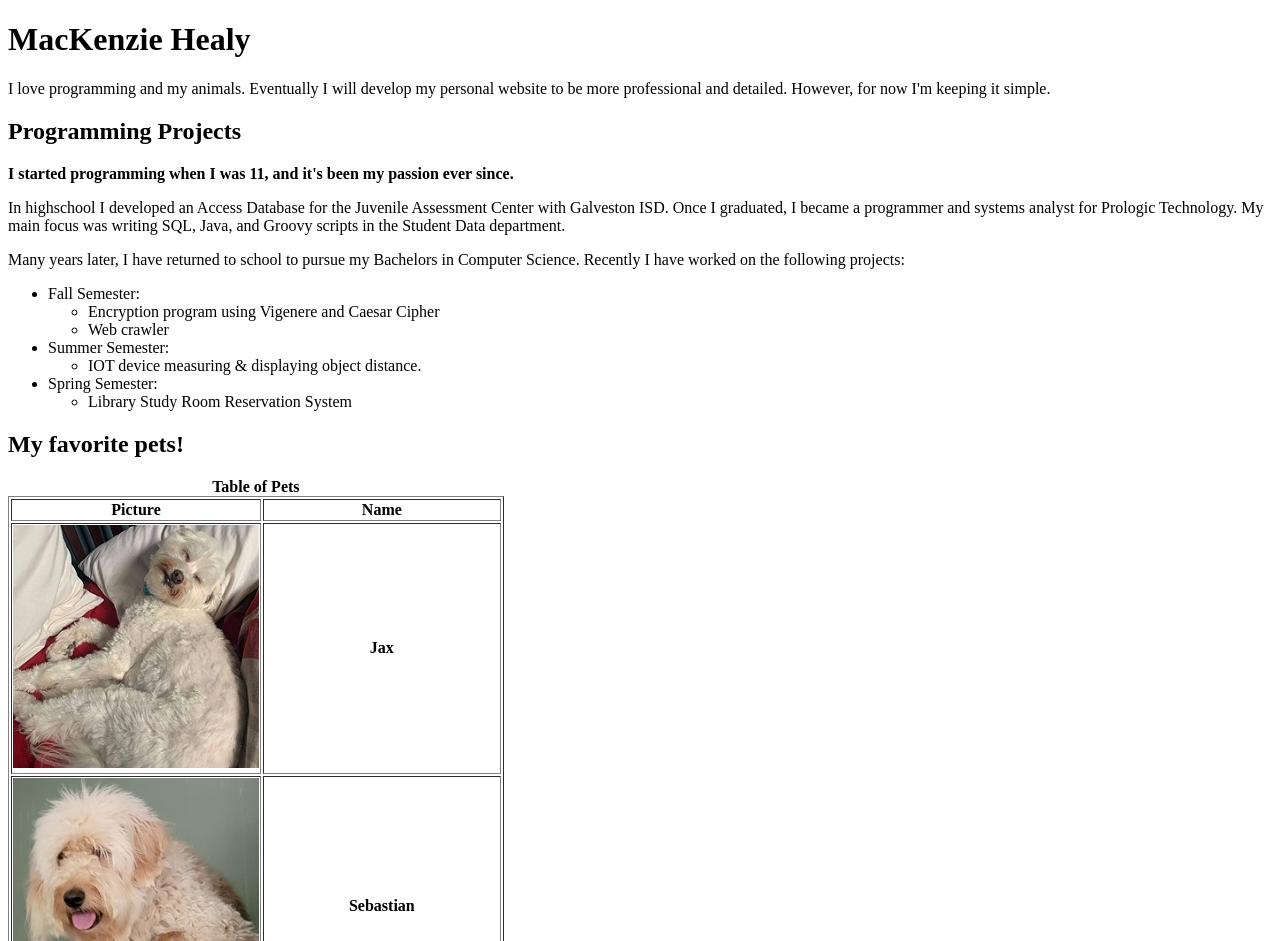
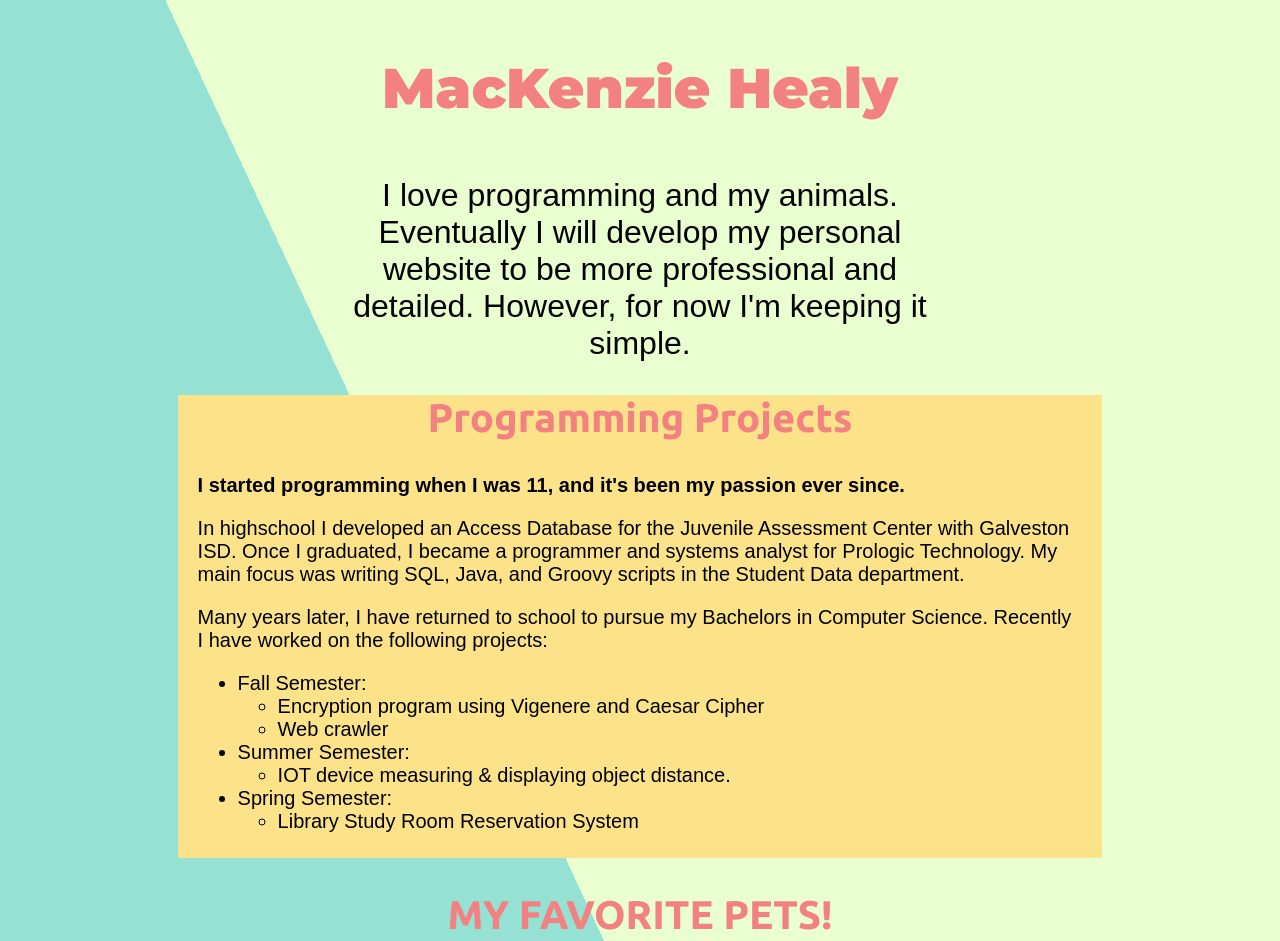
Before and after one commit to healym3/cv, a plain HTML site: page index.html in a window 1280 px wide. Shown: the top 941 px of the page. Drawn offline with Linux system fonts and the light colour scheme.

Commit message:
update style with ext css

```diff
--- /dev/null
+++ b/css/styles.css
@@ -0,0 +1,52 @@
+h1 {
+  font-family: 'Montserrat', sans-serif;
+  font-size: 3.5rem;
+  line-height: 1.5;
+  font-weight: 900;
+  color: #F38181;
+
+}
+
+h2 {
+  font-family: "Ubuntu";
+  font-size: 2.5rem;
+  color: #F38181;
+  text-align: center;
+}
+
+#title {
+
+}
+.intro {
+  font-size: 2rem;
+  max-width: 50%;
+  text-align: center;
+  margin: auto;
+}
+
+.projects {
+  font-size: 1.25rem;
+  max-width: 70%;
+  background-color: #FCE38A;
+  margin: auto;
+  padding: 0 1em 5px 1em;
+}
+
+.pets {
+  margin:auto;
+  max-width: 50%;
+}
+table {
+  font-family: 'Montserrat', sans-serif;
+  font-size: 2rem;
+  line-height: 1.5;
+  font-weight: 900;
+  background-color: #F38181;
+}
+
+html {
+  background-color: #E4E9FD;
+  background-image: -webkit-linear-gradient(205deg, #EAFFD0 50%, #95E1D3 50%);
+  min-height: 1000px;
+  font-family: sans-serif;
+}
--- a/index.html
+++ b/index.html
@@ -1,15 +1,25 @@
 <!DOCTYPE html>
 <html>
+
 <head>
-      <meta charset = "utf-8">
+  <meta charset="utf-8">
   <title>Howdy</title>
+  <link href="https://fonts.googleapis.com/css2?family=Montserrat:wght@100;300;400;500;900&family=Ubuntu:wght@300;400;700&display=swap" rel="stylesheet">
+
+  <link rel="stylesheet" href="css/styles.css">
 </head>
 
 <body>
 
+<section id="title">
+  <div class="intro">
     <h1>MacKenzie Healy</h1>
-<p>I love programming and my animals.  Eventually I will develop my personal website to be more professional and detailed.  However, for now I'm keeping it simple.</p>
+    <p>I love programming and my animals. Eventually I will develop my personal website to be more professional and detailed. However, for now I'm keeping it simple.</p>
+  </div>
+</section>
 
+
+  <div class="projects">
     <h2>Programming Projects</h2>
 
     <p><strong>I started programming when I was 11, and it's been my passion ever since.</strong></p>
@@ -38,17 +48,20 @@
       </li>
 
     </ul>
-      <h2>My favorite pets!</h2>
-	  <table border = "1">
+  </div>
+<div class="pets">
+  <h2><strong>MY FAVORITE PETS!</strong></h2>
+  <table border="1">
 
     <!-- the <caption> tag summarizes the table's -->
     <!-- contents (this helps visually impaired people) -->
-         <caption><strong>Table of Pets</strong></caption>
+    <!-- <caption><strong>Table of Pets</strong></caption> -->
 
     <!-- the <thead> section appears first in the table -->
     <!-- it formats the table header area -->
     <thead>
-            <tr> <!-- <tr> inserts a table row -->
+      <tr>
+        <!-- <tr> inserts a table row -->
         <th>Picture</th> <!-- insert a heading cell -->
         <th>Name</th>
       </tr>
@@ -81,5 +94,8 @@
     </tbody>
 
   </table>
+</div>
+
 </body>
+
 </html>
```
Lines whose indentation alone changed are shown as unchanged.
